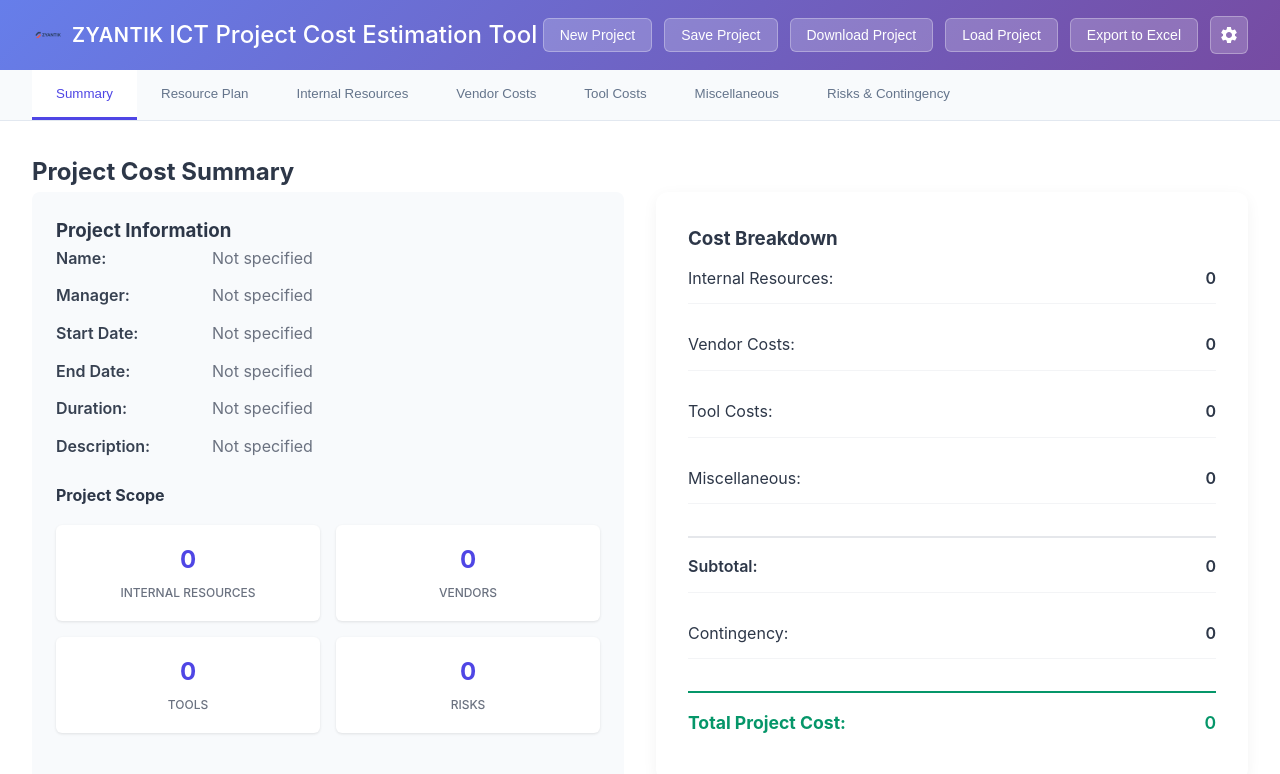
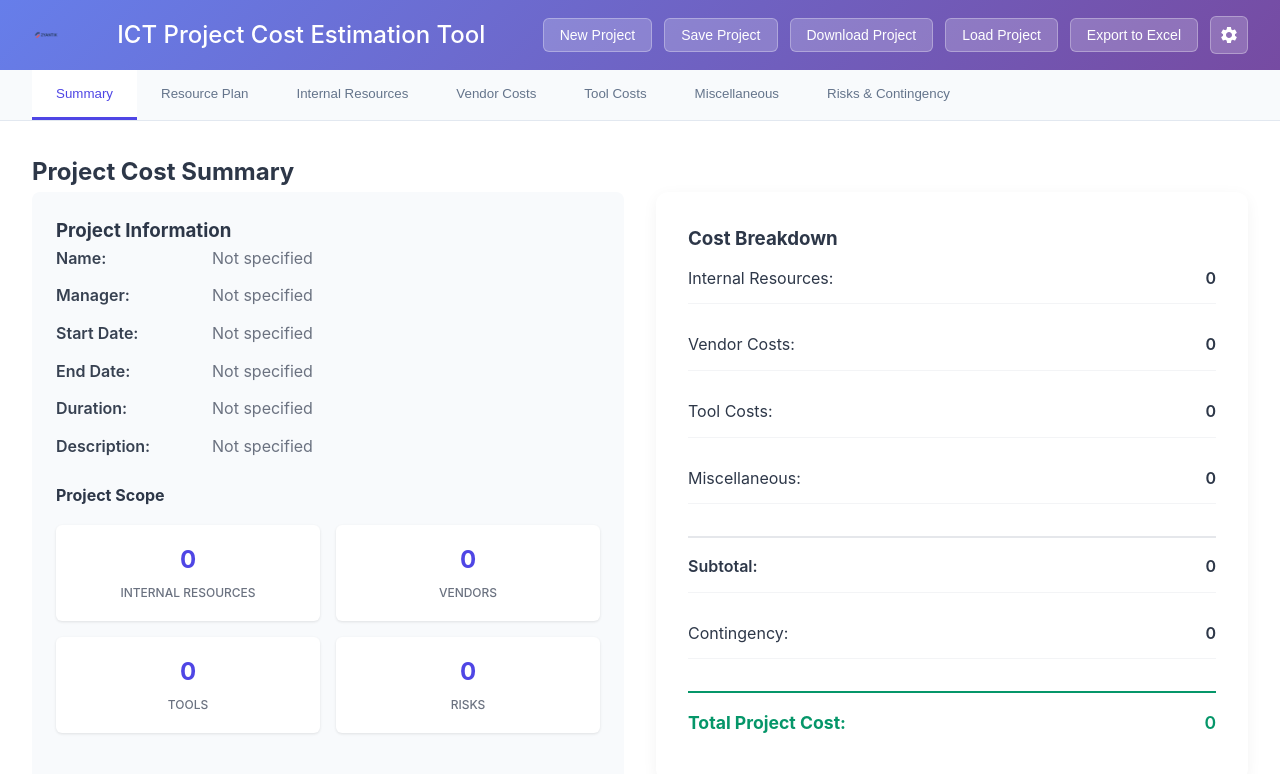
Before and after one commit to James-J-Walshe/cost_estimation, a plain HTML site: page index.html in a window 1280 px wide. Drawn offline with Linux system fonts and the light colour scheme.

Commit message:
Update index.html

```diff
--- a/index.html
+++ b/index.html
@@ -11,12 +11,9 @@
     <div class="app-container">
         <header>
             <div class="header-content">
-                <!-- Zyantik Logo -->
+                <!-- Zyantik Logo - just the image, no text -->
                 <div class="header-logo">
-                    <div class="logo-icon">
-                        <img src="images/zyantik-logo.png" alt="Zyantik Logo">
-                    </div>
-                    <span class="logo-text">ZYANTIK</span>
+                    <img src="images/zyantik-logo.png" alt="Zyantik Logo" style="height: 28px; width: auto;">
                 </div>
 
                 <!-- Page Title -->
@@ -69,6 +66,7 @@
                 </div>
             </div>
         </header>
+
         <!-- Main App View -->
         <div id="mainApp" class="main-view">
             <nav class="tab-navigation">
```
